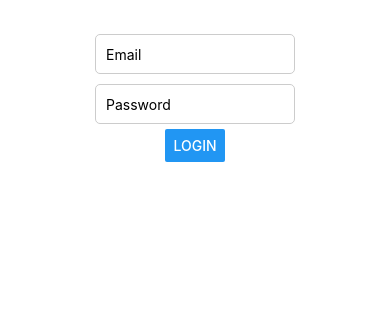
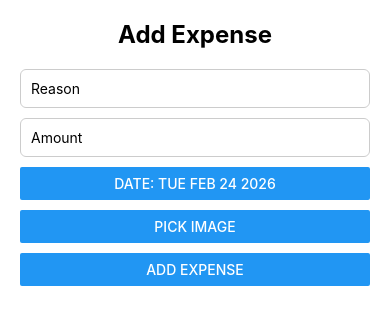
Before and after one commit to Thurunuhashitha/expenses_tracker_react_native, a React Native app: screen / in a window 390 px wide. Shown: the top 324 px of the page. Built offline with nearby package versions, Linux system fonts and the light colour scheme.

Commit message:
create addExpenses

```diff
--- a/App.jsx
+++ b/App.jsx
@@ -1,5 +1,5 @@
 import { View } from "react-native";
-// import Expenses from './src/screens/Expenses/Expenses';
+import AddExpenses from './src/screens/Expenses/AddExpenses';
 import Login from './src/screens/Login/Login'
 // import Register from './src/screens/Register/Register'
 
@@ -7,8 +7,8 @@ function App() {
   return (
     <View>
       {/* <Register /> */}
-      <Login />
-      {/* <Expenses /> */}
+      {/* <Login /> */}
+      <AddExpenses />
     </View>
   );
 }
--- a/package.json
+++ b/package.json
@@ -10,10 +10,13 @@
     "test": "jest"
   },
   "dependencies": {
+    "@react-native-async-storage/async-storage": "^1.21.0",
+    "@react-native-community/datetimepicker": "^8.6.0",
     "@react-native/new-app-screen": "0.84.0",
     "axios": "^1.13.5",
     "react": "19.2.3",
     "react-native": "0.84.0",
+    "react-native-image-picker": "^8.2.1",
     "react-native-safe-area-context": "^5.5.2"
   },
   "devDependencies": {
--- /dev/null
+++ b/src/screens/Expenses/AddExpenses.jsx
@@ -0,0 +1,201 @@
+import React, { useState } from 'react'
+import {
+  View,
+  Text,
+  StyleSheet,
+  TextInput,
+  Button,
+  Alert,
+  Image,
+  ScrollView,
+  ActivityIndicator
+} from 'react-native'
+import DateTimePicker from '@react-native-community/datetimepicker'
+import { launchImageLibrary } from 'react-native-image-picker'
+import AsyncStorage from '@react-native-async-storage/async-storage'
+import axios from 'axios'
+
+const AddExpenses = () => {
+  const [reason, setReason] = useState('')
+  const [amount, setAmount] = useState('')
+  const [date, setDate] = useState(new Date())
+  const [showDatePicker, setShowDatePicker] = useState(false)
+  const [image, setImage] = useState(null)
+
+  const [loading, setLoading] = useState(false)
+
+  ////////////////////////////////////////// Pick image
+  const pickImage = () => {
+    launchImageLibrary(
+      {
+        mediaType: 'photo',
+        quality: 0.8,
+        includeBase64: false
+      },
+      response => {
+        if (response.didCancel) return
+
+        if (response.errorCode) {
+          Alert.alert('Error', response.errorMessage)
+          return
+        }
+
+        const asset = response.assets?.[0]
+        if (!asset) return
+
+        // 🔥 FORCE REQUIRED FIELDS FOR MULTER
+        const fixedImage = {
+          uri: asset.uri,
+          type: asset.type || 'image/jpeg', // MUST exist
+          fileName: asset.fileName || `image_${Date.now()}.jpg` // MUST exist
+        }
+
+        setImage(fixedImage)
+      }
+    )
+  }
+
+  ///////////////////////////////////////////////// Date picker
+  const onDateChange = (event, selectedDate) => {
+    setShowDatePicker(false)
+    if (selectedDate) setDate(selectedDate)
+  }
+
+
+  const handleAddExpense = async () => {
+    if (!reason || !amount ) {
+      Alert.alert('Error', 'Fill all fields')
+      return
+    }
+
+    if (isNaN(amount) || Number(amount) <= 0) {
+      Alert.alert('Error', 'Invalid amount')
+      return
+    }
+
+    try {
+      setLoading(true)
+
+      const token = await AsyncStorage.getItem('authToken')
+      if (!token) {
+        Alert.alert('Error', 'Login required')
+        return
+      }
+
+      /////////////////////////////////////////////// Prepare form data
+      const formData = new FormData()
+      formData.append('reason', reason)
+      formData.append('amount', amount)
+      formData.append('date', date.toISOString().split('T')[0])
+
+      formData.append('bill_img', {
+        uri: image.uri,
+        type: image.type || 'image/jpeg',
+        name: image.fileName || `image_${Date.now()}.jpg`
+      })
+
+      await axios.post(
+        'https://api.thurunu.me/api/expenses/add',
+        formData,
+        {
+          headers: {
+            Authorization: `Bearer ${token}`,
+            'Content-Type': 'multipart/form-data'
+          },
+          transformRequest: data => data
+        }
+      )
+
+      Alert.alert('Success', 'Expense added successfully')
+      setReason('')
+      setAmount('')
+      setDate(new Date())
+      setImage(null)
+
+    } catch (error) {
+      console.log('UPLOAD ERROR:', error.response?.data || error.message)
+      Alert.alert('Error', 'Upload failed')
+    } finally {
+      setLoading(false)
+    }
+  }
+
+  return (
+    <ScrollView contentContainerStyle={styles.container}>
+      <Text style={styles.title}>Add Expense</Text>
+
+      <TextInput
+        style={styles.input}
+        placeholder="Reason"
+        value={reason}
+        onChangeText={setReason}
+      />
+
+      <TextInput
+        style={styles.input}
+        placeholder="Amount"
+        keyboardType="numeric"
+        value={amount}
+        onChangeText={setAmount}
+      />
+
+      <Button
+        title={`Date: ${date.toDateString()}`}
+        onPress={() => setShowDatePicker(true)}
+      />
+
+      {showDatePicker && (
+        <DateTimePicker
+          value={date}
+          mode="date"
+          display="default"
+          onChange={onDateChange}
+        />
+      )}
+
+      <View style={{ marginVertical: 10 }}>
+        <Button title="Pick Image" onPress={pickImage} />
+      </View>
+
+      {image && (
+        <Image source={{ uri: image.uri }} style={styles.preview} />
+      )}
+
+      {loading ? (
+        <ActivityIndicator size="large" />
+      ) : (
+        <Button title="Add Expense" onPress={handleAddExpense} />
+      )}
+    </ScrollView>
+  )
+}
+
+export default AddExpenses
+
+const styles = StyleSheet.create({
+  container: {
+    flexGrow: 1,
+    padding: 20,
+    justifyContent: 'center'
+  },
+  title: {
+    fontSize: 24,
+    fontWeight: 'bold',
+    textAlign: 'center',
+    marginBottom: 20
+  },
+  input: {
+    borderWidth: 1,
+    borderColor: '#ccc',
+    padding: 10,
+    borderRadius: 6,
+    marginBottom: 10
+  },
+  preview: {
+    width: 150,
+    height: 150,
+    alignSelf: 'center',
+    marginVertical: 10,
+    borderRadius: 8
+  }
+})
--- a/src/screens/Login/Login.jsx
+++ b/src/screens/Login/Login.jsx
@@ -1,31 +1,49 @@
 import { View, Text, StyleSheet, TextInput, Button, Alert } from 'react-native'
 import React from 'react'
 import axios from 'axios';
+import AsyncStorage from '@react-native-async-storage/async-storage'
 
 const Login = () => {
 
   const [email, setEmail] = React.useState('')
   const [password, setPassword] = React.useState('')
-  const [token, setToken] = React.useState('')
 
-  function handleLogin() {
-    if(!email || !password) {
-      Alert.alert('Error', 'Please fill all fields');
-      return;
+  const handleLogin = async () => {
+    if (!email || !password) {
+      Alert.alert('Error', 'Please fill all fields')
+      return
     }
-    axios.post('https://api.thurunu.me/api/auth/login', {
-      email: email,
-      password: password,
-  })
-  .then(response => {
-    console.log('Login successful:', response.data);
-    setToken(response.data.token);
-    Alert.alert('Success', 'Login successful');
-  })
-  .catch(error => {
-    Alert.alert('Error', 'Login failed. Please check your credentials.');
-    console.error('Login error:', error);
-  });
+
+    try {
+      const response = await axios.post(
+        'https://api.thurunu.me/api/auth/login',
+        { email,password},
+         { headers: { 'Content-Type': 'application/json' } }
+      )
+
+      const accessToken = response.data.token
+      if (!accessToken) {
+        Alert.alert('Login Error', 'Token not returned from server');
+        return;
+      }
+       // Save token for later use
+      await AsyncStorage.setItem('authToken', accessToken);
+
+      Alert.alert('Login Success', 'You Have Successfully Logged In');
+
+    }
+    catch (error) {
+      if (error.response) {
+        console.log('Server error:', error.response.data);
+        Alert.alert('Login Error', error.response.data.message || 'Please Try Again');
+      } else if (error.request) {
+        console.log('No response received:', error.request);
+        Alert.alert('Network Error', 'No response from server. Check your connection.');
+      } else {
+        console.log('Axios error:', error.message);
+        Alert.alert('Login Error', error.message);
+      }
+    }
   }
   return (
     <View style={styles.container}>
@@ -37,7 +55,6 @@ const Login = () => {
       <View>
         <Button title='Login' onPress={handleLogin} />
       </View>
-      <Text style={{color:'white', marginTop: 20}}>Token: {token}</Text>
     </View>
   )
 }
```
Also changed, not shown: src/screens/Expenses/DeleteExpenses.jsx (added, +14 -0 lines), src/screens/Expenses/Expenses.jsx (deleted, +0 -24 lines), src/screens/Expenses/GetAllExpenses.jsx (added, +12 -0 lines), 2 other files (tests, documents, lock files or other folders).
